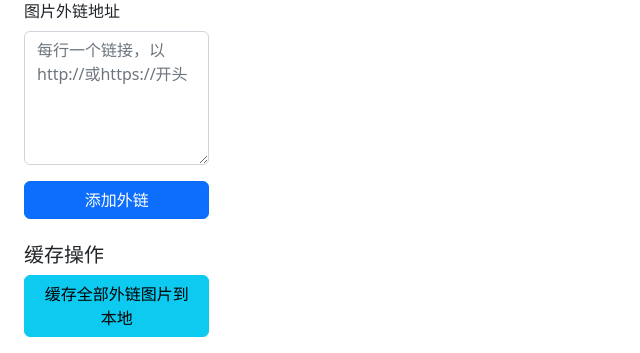
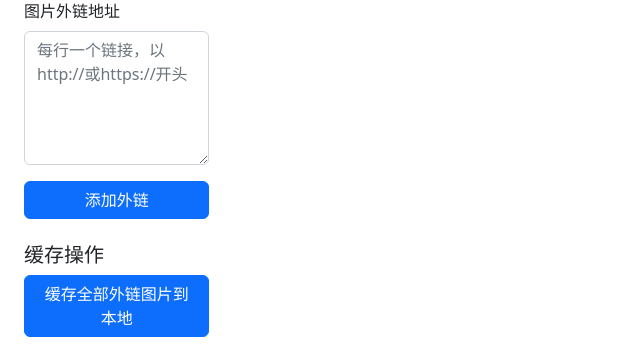
Before and after one commit to lumia1998/image-forward, a Flask app: template app/templates/manage_collection.html in a window 1280 px wide. Shown: the part 664-1017 px from the top of the page, without its empty margins (0-640 px from the left). Run offline with Flask 2, Linux system fonts and the light colour scheme; the template is opened without the code that fills it, so the values that code supplies are empty.

Commit message:
fix: 修复缓存路由错误并统一按钮样式

```diff
--- a/app/routes/admin.py
+++ b/app/routes/admin.py
@@ -257,7 +257,7 @@ def add_links(collection_name):
     flash(f'成功添加 {count} 个外链！', 'success')
     return redirect(url_for('admin.manage_collection', collection_name=collection_name))
 
-@admin_bp.route('/collection/&lt;collection_name&gt;/cache', methods=['POST'])
+@admin_bp.route('/collection/<collection_name>/cache', methods=['POST'])
 @login_required
 def cache_collection(collection_name):
     """启动对指定合集外部链接的缓存任务"""
--- a/app/templates/manage_collection.html
+++ b/app/templates/manage_collection.html
@@ -115,7 +115,7 @@
             </form>
 <h5 class="mt-4">缓存操作</h5>
 <form method="post" action="{{ url_for('admin.cache_collection', collection_name=collection_name) }}">
-    <button type="submit" class="btn btn-info w-100">缓存全部外链图片到本地</button>
+    <button type="submit" class="btn btn-primary w-100">缓存全部外链图片到本地</button>
 </form>
         </div>
         <!-- 主内容区 -->
```
